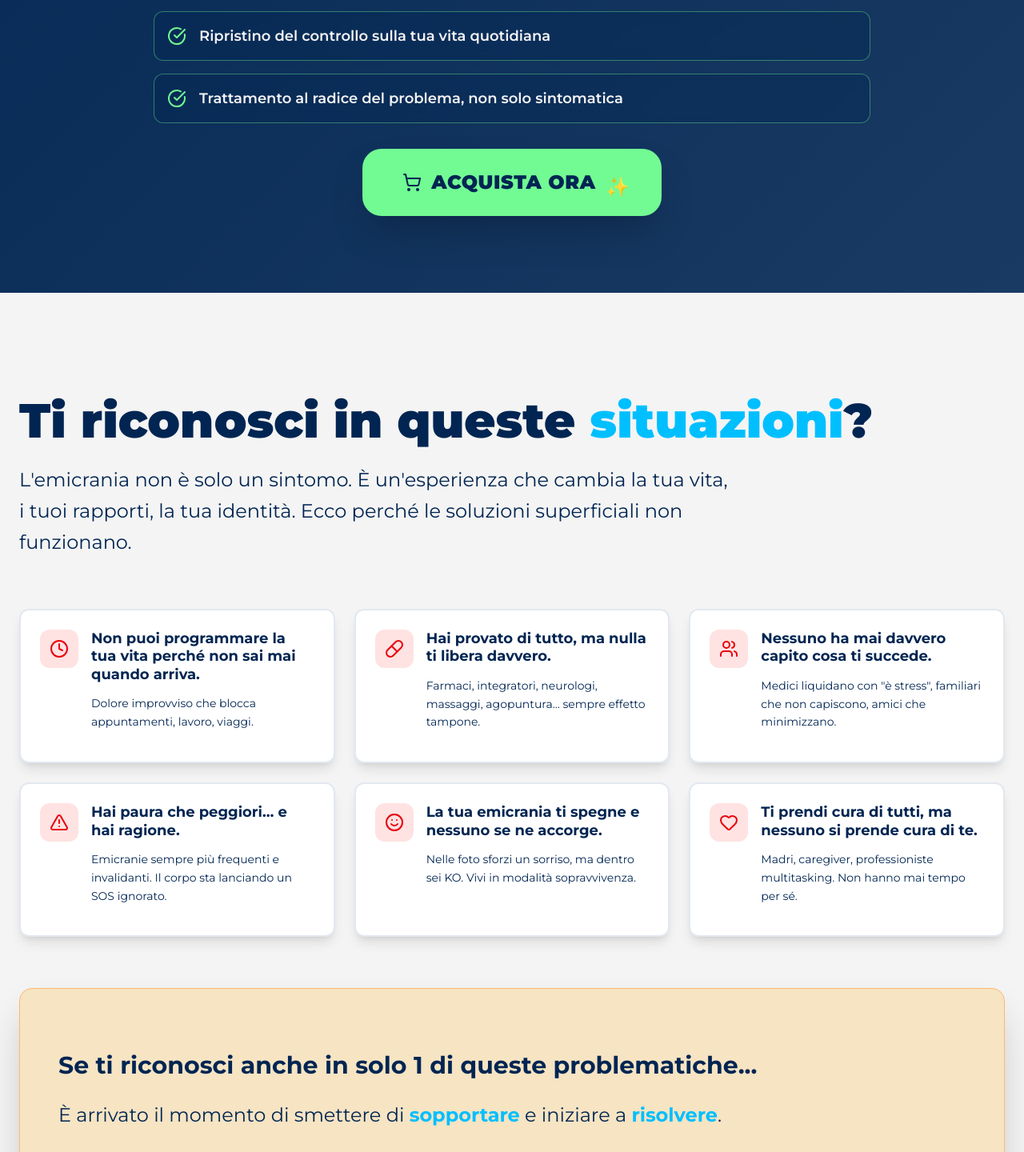
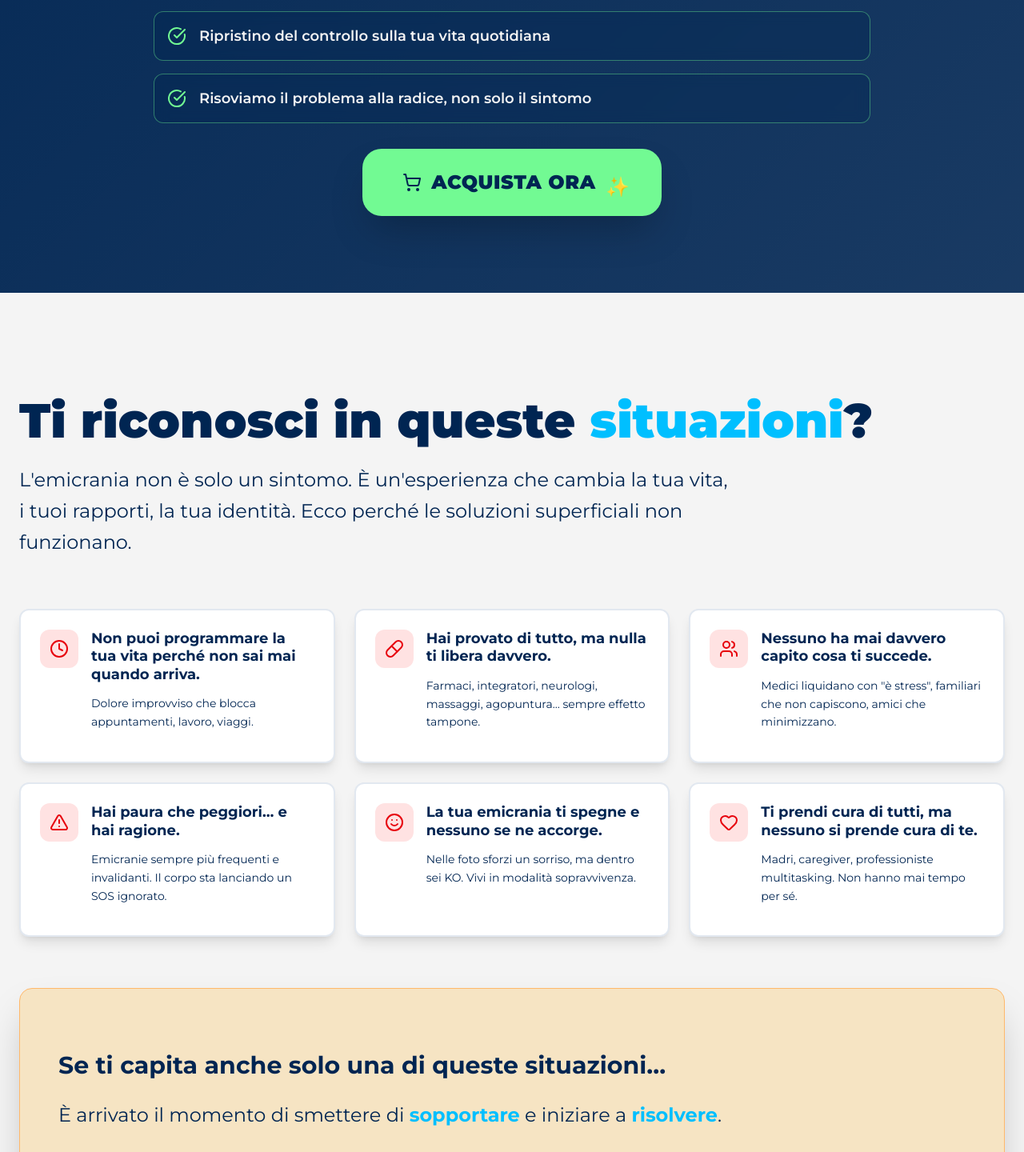
Before and after one commit to ctorreosteo/mobilitas-landing-offerte, a React (Vite) app: page /emicrania in a window 1280 px wide. Shown: the part 890-2330 px from the top of the page at 80% size. Built offline with nearby package versions, Linux system fonts and the light colour scheme.

Commit message:
Fix finali

```diff
--- a/src/components/emicrania-sections/BenefitsSection.jsx
+++ b/src/components/emicrania-sections/BenefitsSection.jsx
@@ -88,8 +88,8 @@ export default function BenefitsSection() {
               className="flex items-start gap-4 mb-3 last:mb-0"
             >
               {/* Icon */}
-              <div className="w-10 h-10 bg-green/20 rounded-full flex items-center justify-center flex-shrink-0 mt-0.5">
-                <benefit.icon className="w-5 h-5 text-green" />
+              <div className="w-10 h-10 bg-blue-400/20 rounded-full flex items-center justify-center flex-shrink-0 mt-0.5">
+                <benefit.icon className="w-5 h-5 text-blue-400" />
               </div>
 
               {/* Content */}
@@ -111,9 +111,9 @@ export default function BenefitsSection() {
           whileInView={{ opacity: 1, y: 0 }}
           transition={{ duration: 0.8, delay: 0.5 }}
           viewport={{ once: true }}
-          className="text-left"
+          className="text-center"
         >
-          <div style={{backgroundColor: 'rgba(114, 250, 147, 0.3)'}} className="text-blue-dark p-8 md:p-12 rounded-2xl shadow-2xl border border-green-400 mb-8">
+          <div style={{backgroundColor: 'rgba(114, 250, 147, 0.3)'}} className="text-blue-dark p-8 md:p-12 rounded-2xl shadow-2xl border border-green-400 mb-8 text-left">
             <h3 className="text-2xl md:text-3xl font-bold mb-4">
               Pronta a liberarti definitivamente dall'emicrania?
             </h3>
--- a/src/components/emicrania-sections/PainPointsSection.jsx
+++ b/src/components/emicrania-sections/PainPointsSection.jsx
@@ -102,7 +102,7 @@ export default function PainPointsSection() {
         >
           <div style={{backgroundColor: 'rgba(255, 165, 0, 0.2)'}} className="text-blue-dark p-8 md:p-12 rounded-2xl shadow-2xl border border-orange-300 mb-8 text-left">
             <h3 className="text-2xl md:text-3xl font-bold mb-4">
-              Se ti riconosci anche in solo 1 di queste problematiche...
+            Se ti capita anche solo una di queste situazioni…
             </h3>
             <p className="text-xl md:text-2xl leading-relaxed">
               È arrivato il momento di smettere di <span style={{color: '#00BFFF'}} className="font-bold">sopportare</span> e iniziare a <span style={{color: '#00BFFF'}} className="font-bold">risolvere</span>.
--- a/src/components/emicrania-sections/SolutionsSection.jsx
+++ b/src/components/emicrania-sections/SolutionsSection.jsx
@@ -45,7 +45,7 @@ export default function SolutionsSection() {
         "Approccio sintomatico, non causale",
         "Durata del trattamento indefinita"
       ],
-      why: "Anche se possono dare sollievo temporaneo, non identificano e risolvono le disfunzioni strutturali che causano l'emicrania."
+      why: "l’emicrania è neurologica, ma senza valutare anche trigger e comorbidità (es. cervicale/ATM, sonno, stress) il miglioramento può essere solo parziale."
     }
   ]
 
--- a/src/components/emicrania-sections/VSLSection.jsx
+++ b/src/components/emicrania-sections/VSLSection.jsx
@@ -106,7 +106,7 @@ export default function VSLSection({ y }) {
             {[
               "Sollievo dal dolore senza farmaci",
               "Ripristino del controllo sulla tua vita quotidiana",
-              "Trattamento al radice del problema, non solo sintomatica"
+              "Risoviamo il problema alla radice, non solo il sintomo"
             ].map((benefit, index) => (
               <motion.div
                 key={index}
```
